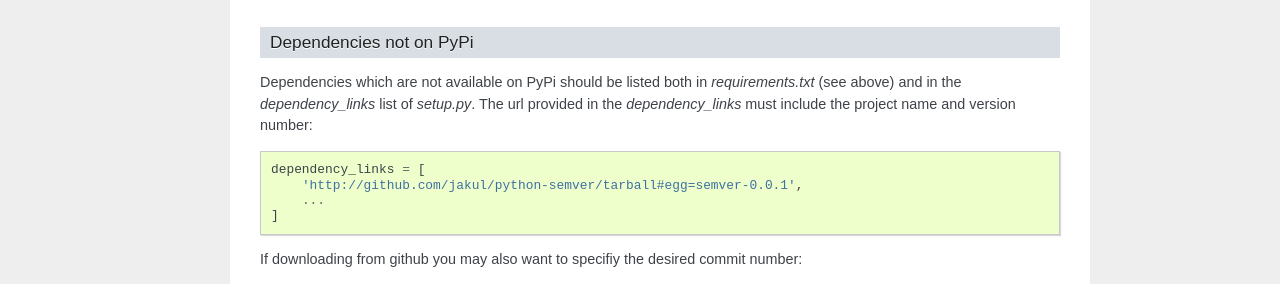
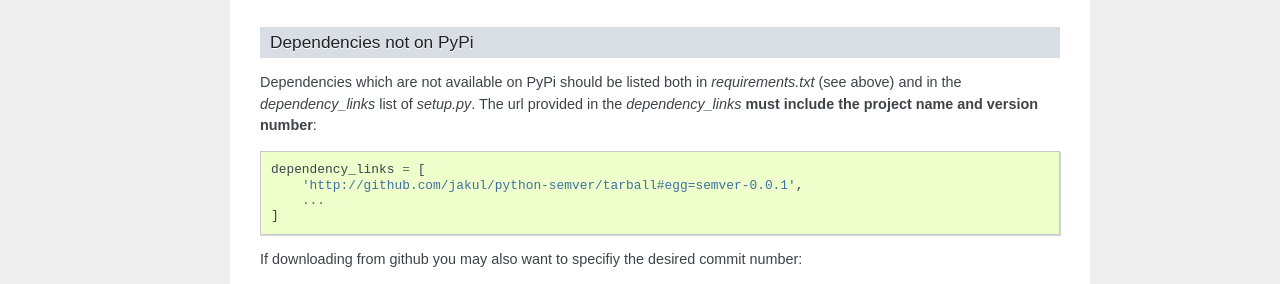
Before and after one commit to jakul/apptemplate, a Sphinx documentation site: the page built from doc/install.rst, in a window 1280 px wide. Shown: the part 743-1027 px from the top of the page. Built offline with Sphinx 7.4.7, drawn with Linux system fonts in a browser that asks for light colours.

Commit message:
small update to doc

```diff
--- a/doc/install.rst
+++ b/doc/install.rst
@@ -36,7 +36,7 @@ Dependencies not on PyPi
 ^^^^^^^^^^^^^^^^^^^^^^^^
 Dependencies which are not available on PyPi should be listed both in *requirements.txt*
 (see above) and in the *dependency_links* list of *setup.py*.  The url provided in the
-*dependency_links* must include the project name and version number::
+*dependency_links* **must include the project name and version number**::
 
     dependency_links = [
         'http://github.com/jakul/python-semver/tarball#egg=semver-0.0.1',
```
